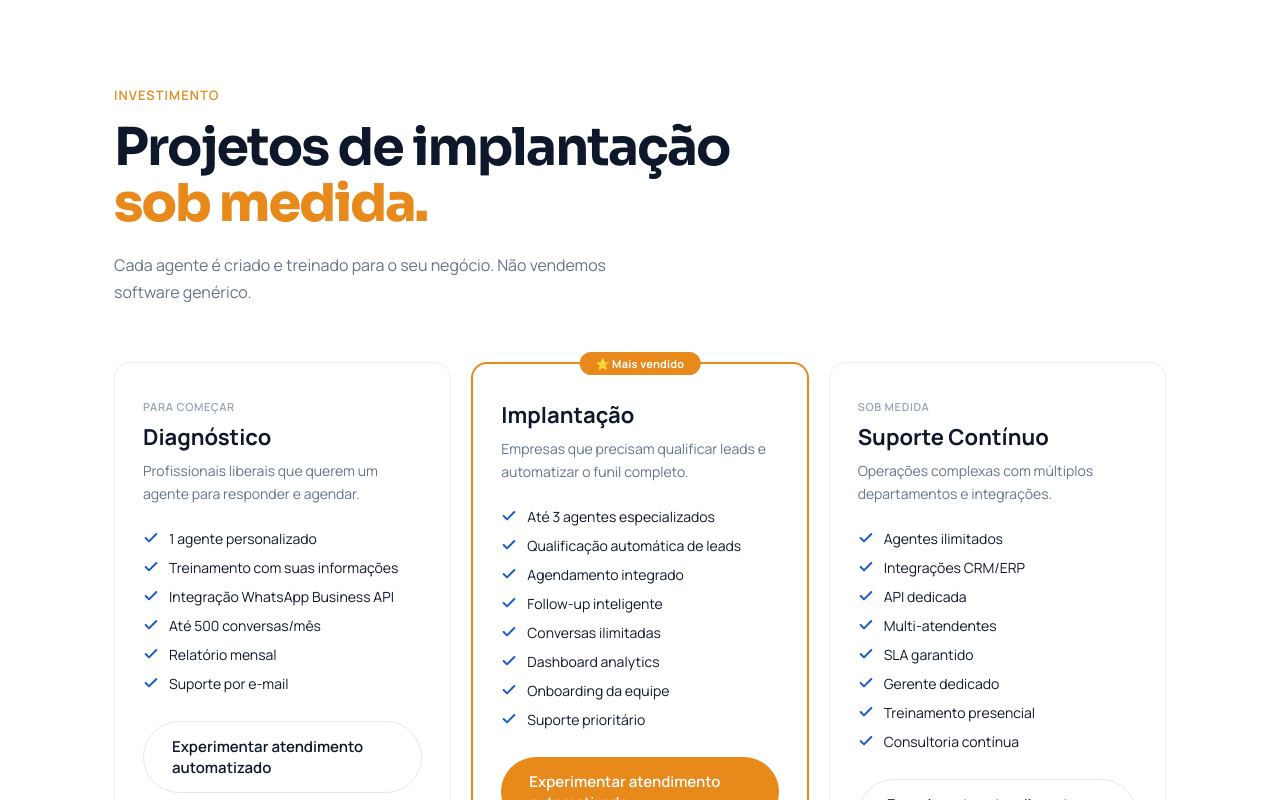
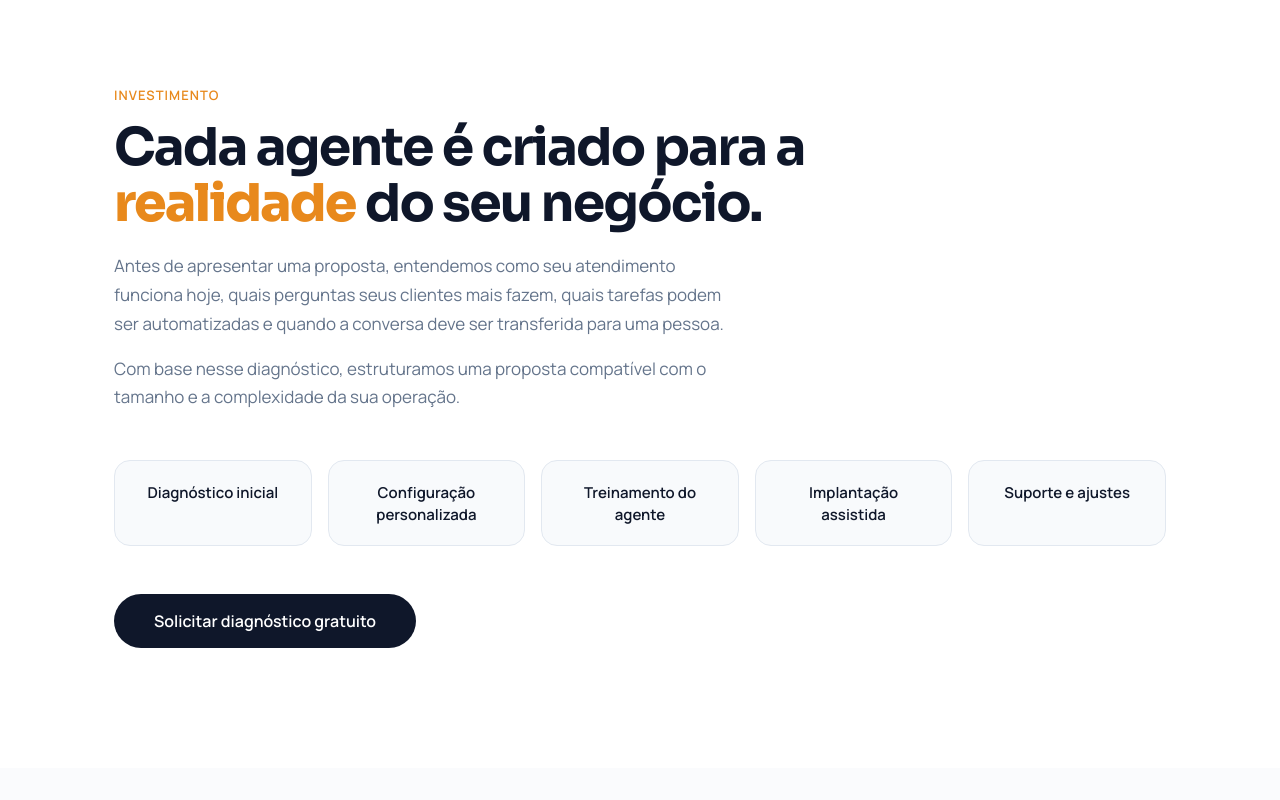
Before and after one commit to Samucka-Zapwize/zapwize-site, a React (Vite) app: page / in a window 1280 px wide. Shown: the part 5820-6620 px from the top of the page. Built offline with nearby package versions, Linux system fonts and the light colour scheme.

Commit message:
Simplify investment section to consultative offer

```diff
--- a/App.jsx
+++ b/App.jsx
@@ -341,29 +341,21 @@ export default function ZapWize() {
       <section id="planos" style={{ background:"#fff" }}>
         <div className="sec">
           <R><div className="label">Investimento</div></R>
-          <R delay={0.06}><h2 className="hd" style={{ fontSize:"clamp(32px,5vw,52px)", maxWidth:650, marginBottom:20 }}>Projetos de implantação <em>sob medida.</em></h2></R>
-          <R delay={0.1}><p style={{ color:"#64748B", fontSize:16, maxWidth:520, marginBottom:56, lineHeight:1.7 }}>Cada agente é criado e treinado para o seu negócio. Não vendemos software genérico.</p></R>
-          <div style={{ display:"grid", gridTemplateColumns:"repeat(auto-fit, minmax(300px, 1fr))", gap:20 }}>
-            {[
-              { n:"Diagnóstico", tg:"Para começar", d:"Profissionais liberais que querem um agente para responder e agendar.", it:["1 agente personalizado","Treinamento com suas informações","Integração WhatsApp Business API","Até 500 conversas/mês","Relatório mensal","Suporte por e-mail"], hl:false },
-              { n:"Implantação", tg:"Mais vendido", d:"Empresas que precisam qualificar leads e automatizar o funil completo.", it:["Até 3 agentes especializados","Qualificação automática de leads","Agendamento integrado","Follow-up inteligente","Conversas ilimitadas","Dashboard analytics","Onboarding da equipe","Suporte prioritário"], hl:true },
-              { n:"Suporte Contínuo", tg:"Sob medida", d:"Operações complexas com múltiplos departamentos e integrações.", it:["Agentes ilimitados","Integrações CRM/ERP","API dedicada","Multi-atendentes","SLA garantido","Gerente dedicado","Treinamento presencial","Consultoria contínua"], hl:false }
-            ].map((p,i)=>(
-              <R key={i} delay={i*0.1}>
-                <div className={`card ${p.hl?"plan-hl":""}`} style={{ padding:"36px 28px", position:"relative" }}>
-                  {p.hl && <div className="plan-badge">⭐ {p.tg}</div>}
-                  {!p.hl && <div style={{ fontSize:11, fontWeight:600, color:"#94A3B8", textTransform:"uppercase", letterSpacing:"0.06em", marginBottom:8 }}>{p.tg}</div>}
-                  <h3 style={{ fontSize:22, fontWeight:700, marginBottom:8 }}>{p.n}</h3>
-                  <p style={{ color:"#64748B", fontSize:14, marginBottom:24, lineHeight:1.6 }}>{p.d}</p>
-                  <div style={{ display:"flex", flexDirection:"column", gap:10, marginBottom:28 }}>
-                    {p.it.map((f,fi)=><div key={fi} style={{ display:"flex", gap:10, alignItems:"center", fontSize:14 }}><Ic.Chk /> {f}</div>)}
-                  </div>
-                  <a href={WA} target="_blank" rel="noopener" className={`btn ${p.hl?"btn-o":"btn-g"}`} style={{ width:"100%", justifyContent:"center" }}>Experimentar atendimento automatizado</a>
+          <R delay={0.06}><h2 className="hd" style={{ fontSize:"clamp(32px,5vw,52px)", maxWidth:700, marginBottom:20 }}>Cada agente é criado para a <em>realidade</em> do seu negócio.</h2></R>
+          <R delay={0.12}><p style={{ color:"#64748B", fontSize:17, maxWidth:620, lineHeight:1.7, marginBottom:16 }}>Antes de apresentar uma proposta, entendemos como seu atendimento funciona hoje, quais perguntas seus clientes mais fazem, quais tarefas podem ser automatizadas e quando a conversa deve ser transferida para uma pessoa.</p></R>
+          <R delay={0.16}><p style={{ color:"#64748B", fontSize:17, maxWidth:620, lineHeight:1.7, marginBottom:48 }}>Com base nesse diagnóstico, estruturamos uma proposta compatível com o tamanho e a complexidade da sua operação.</p></R>
+          <R delay={0.2}>
+            <div style={{ display:"grid", gridTemplateColumns:"repeat(auto-fit, minmax(180px, 1fr))", gap:16, marginBottom:48 }}>
+              {["Diagnóstico inicial","Configuração personalizada","Treinamento do agente","Implantação assistida","Suporte e ajustes"].map((item,i) => (
+                <div key={i} className="card" style={{ padding:"20px 24px", textAlign:"center", background:"#F8FAFC", border:"1px solid #E2E8F0" }}>
+                  <span style={{ color:"#0F172A", fontWeight:600, fontSize:15 }}>{item}</span>
                 </div>
-              </R>
-            ))}
-          </div>
-          <R delay={0.35}><p style={{ textAlign:"center", marginTop:32, color:"#94A3B8", fontSize:13 }}>Todos os projetos incluem mapeamento, treinamento da IA, integração WhatsApp API oficial e suporte pós-implantação.</p></R>
+              ))}
+            </div>
+          </R>
+          <R delay={0.24}>
+            <a href={WA} target="_blank" rel="noopener" className="btn btn-p" style={{ padding:"16px 40px", fontSize:16 }}>Solicitar diagnóstico gratuito</a>
+          </R>
         </div>
       </section>
 
```
